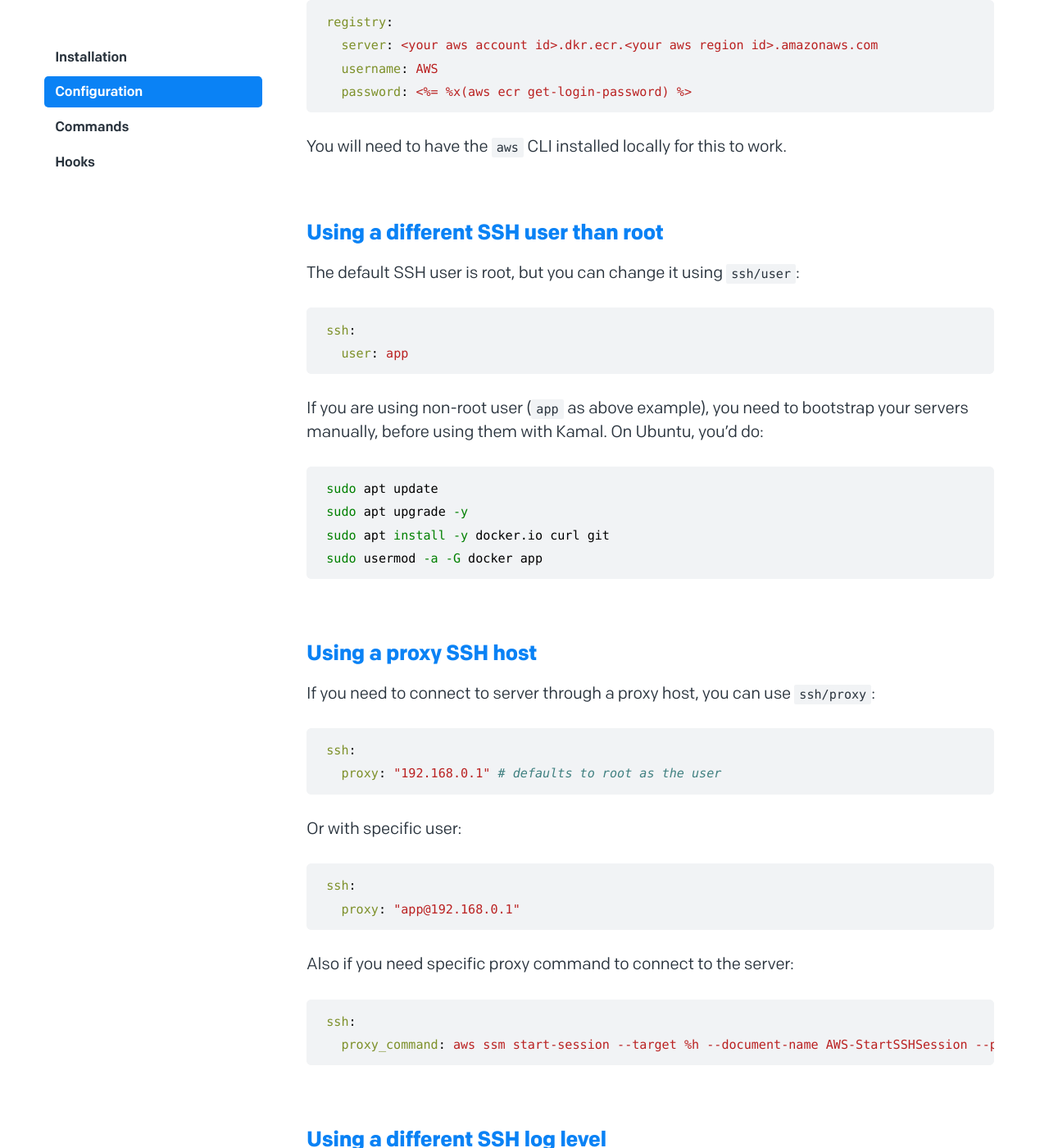
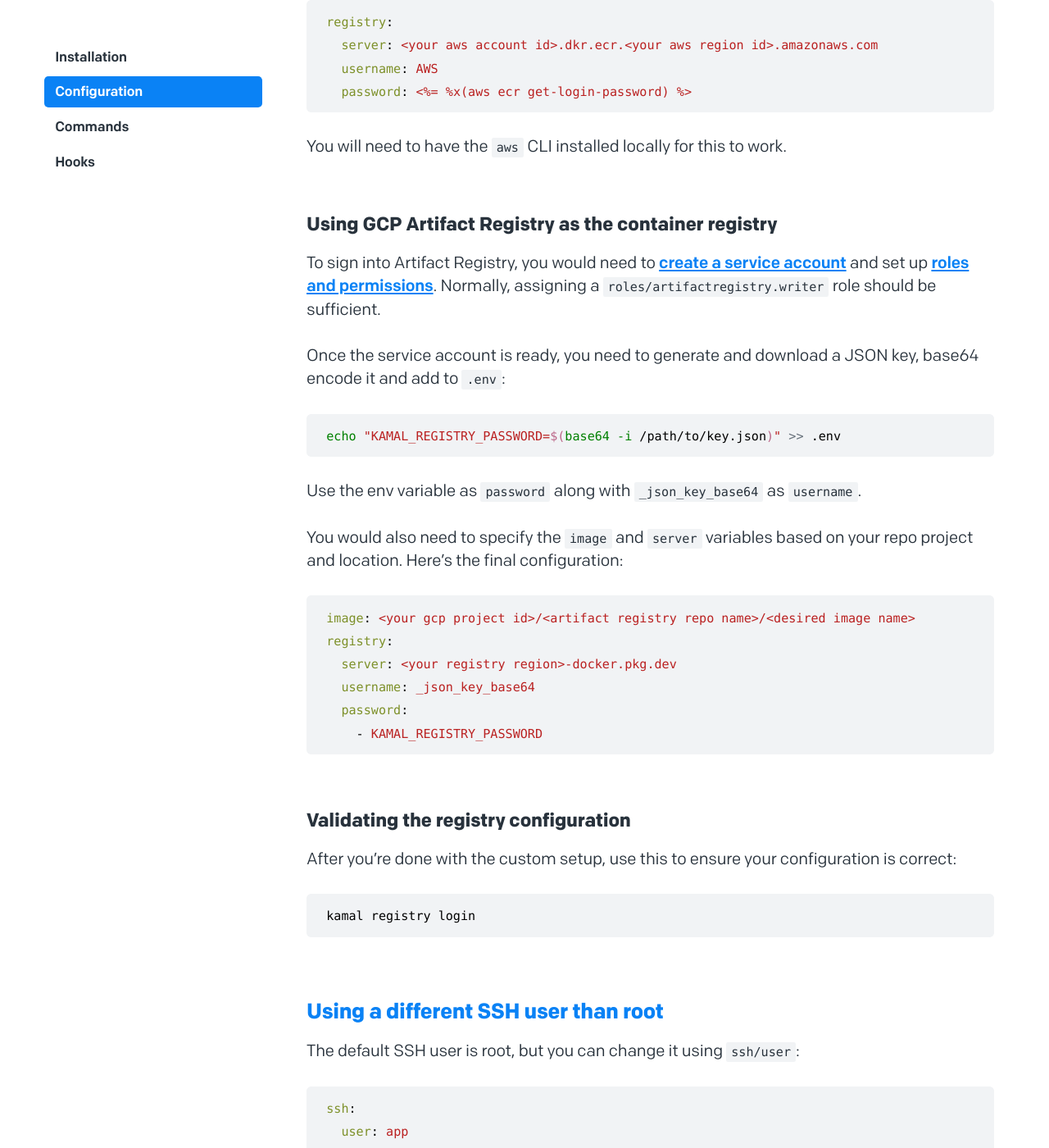
Before and after one commit to basecamp/kamal-site, a Jekyll site: the page built from _docs/configuration.md, in a window 1280 px wide and 1400 px high, scrolled down 3559 px. Shown: the whole window at 82% size. Built offline with Jekyll 4.4.1, drawn with Linux system fonts in a browser that asks for light colours.

Commit message:
Add a GCP Artifact Registry configuration example

````diff
--- a/_docs/configuration.md
+++ b/_docs/configuration.md
@@ -119,6 +119,37 @@ registry:
 ```
 
 You will need to have the `aws` CLI installed locally for this to work.
+
+### Using GCP Artifact Registry as the container registry
+
+To sign into Artifact Registry, you would need to [create a service account](https://cloud.google.com/iam/docs/service-accounts-create#creating) and set up [roles and permissions](https://cloud.google.com/artifact-registry/docs/access-control#permissions). Normally, assigning a `roles/artifactregistry.writer` role should be sufficient.
+
+Once the service account is ready, you need to generate and download a JSON key, base64 encode it and add to `.env`:
+
+```bash
+echo "KAMAL_REGISTRY_PASSWORD=$(base64 -i /path/to/key.json)" >> .env
+```
+
+Use the env variable as `password` along with `_json_key_base64` as `username`.
+
+You would also need to specify the `image` and `server` variables based on your repo project and location. Here's the final configuration:
+
+```yaml
+image: <your gcp project id>/<artifact registry repo name>/<desired image name>
+registry:
+  server: <your registry region>-docker.pkg.dev
+  username: _json_key_base64
+  password:
+    - KAMAL_REGISTRY_PASSWORD
+```
+
+### Validating the registry configuration
+
+After you're done with the custom setup, use this to ensure your configuration is correct:
+
+```bash
+kamal registry login
+```
 
 ## Using a different SSH user than root
 
````
